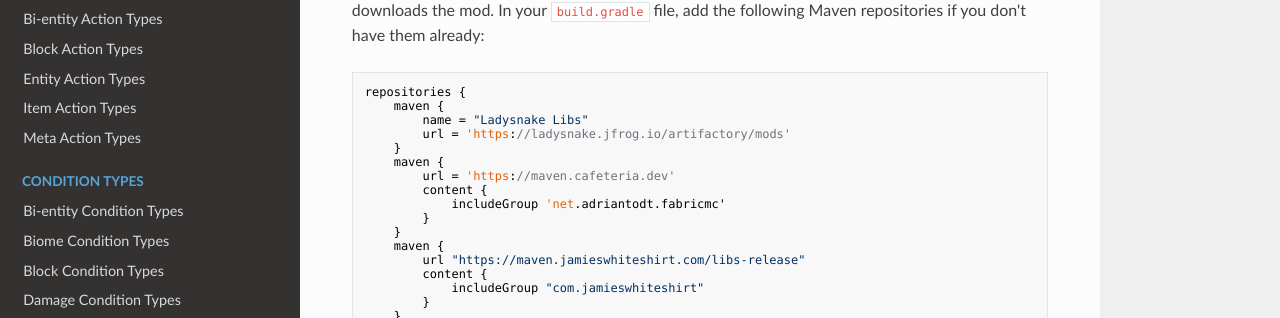
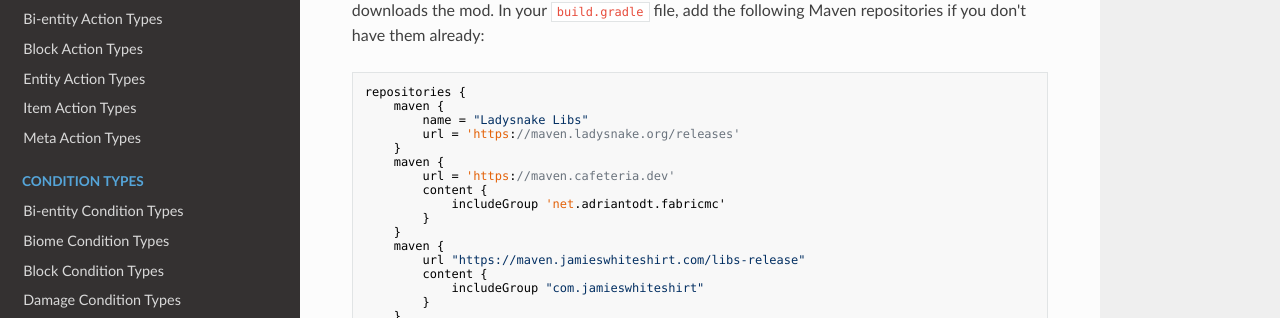
Before and after one commit to apace100/origins-docs, an MkDocs documentation site: the page built from docs/guides/addon/workspace_setup.md, in a window 1280 px wide and 900 px high. Shown: the part 425-743 px from the top of the window. Built offline with MkDocs 1.6.1, drawn with Linux system fonts in a browser that asks for light colours; nearby versions of some CDN libraries; part of the change alters nothing that is shown.

Commit message:
Updated `workspace_setup.md` (Guides)
Updated the link for Ladysnake's repository (they migrated from JFrog)

```diff
--- a/docs/guides/addon/workspace_setup.md
+++ b/docs/guides/addon/workspace_setup.md
@@ -16,7 +16,7 @@ Once that's done and you have a mod that runs (even though it doesn't do anythin
 repositories {
 	maven {
 		name = "Ladysnake Libs"
-		url = 'https://ladysnake.jfrog.io/artifactory/mods'
+		url = 'https://maven.ladysnake.org/releases'
 	}
 	maven {
 		url = 'https://maven.cafeteria.dev'
```
